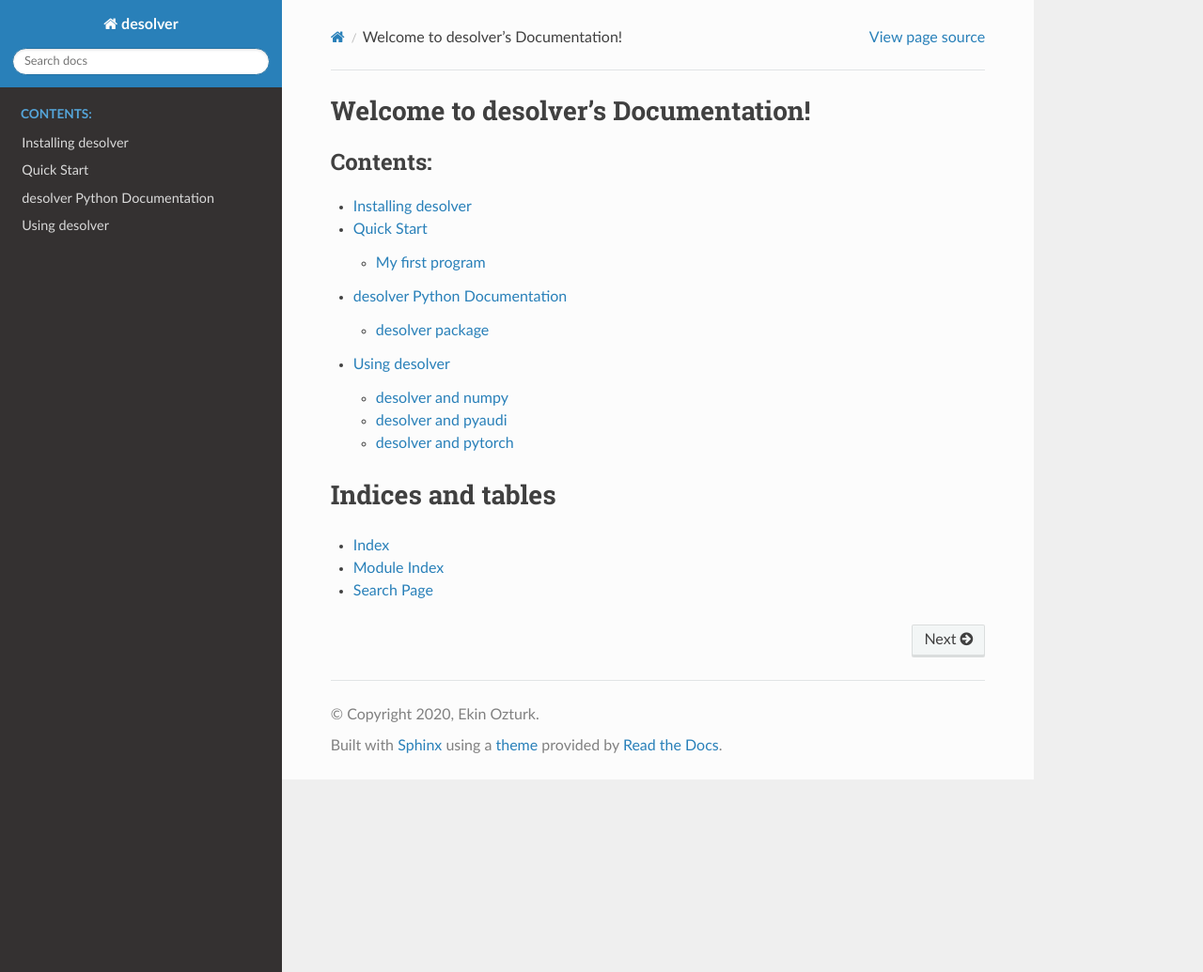
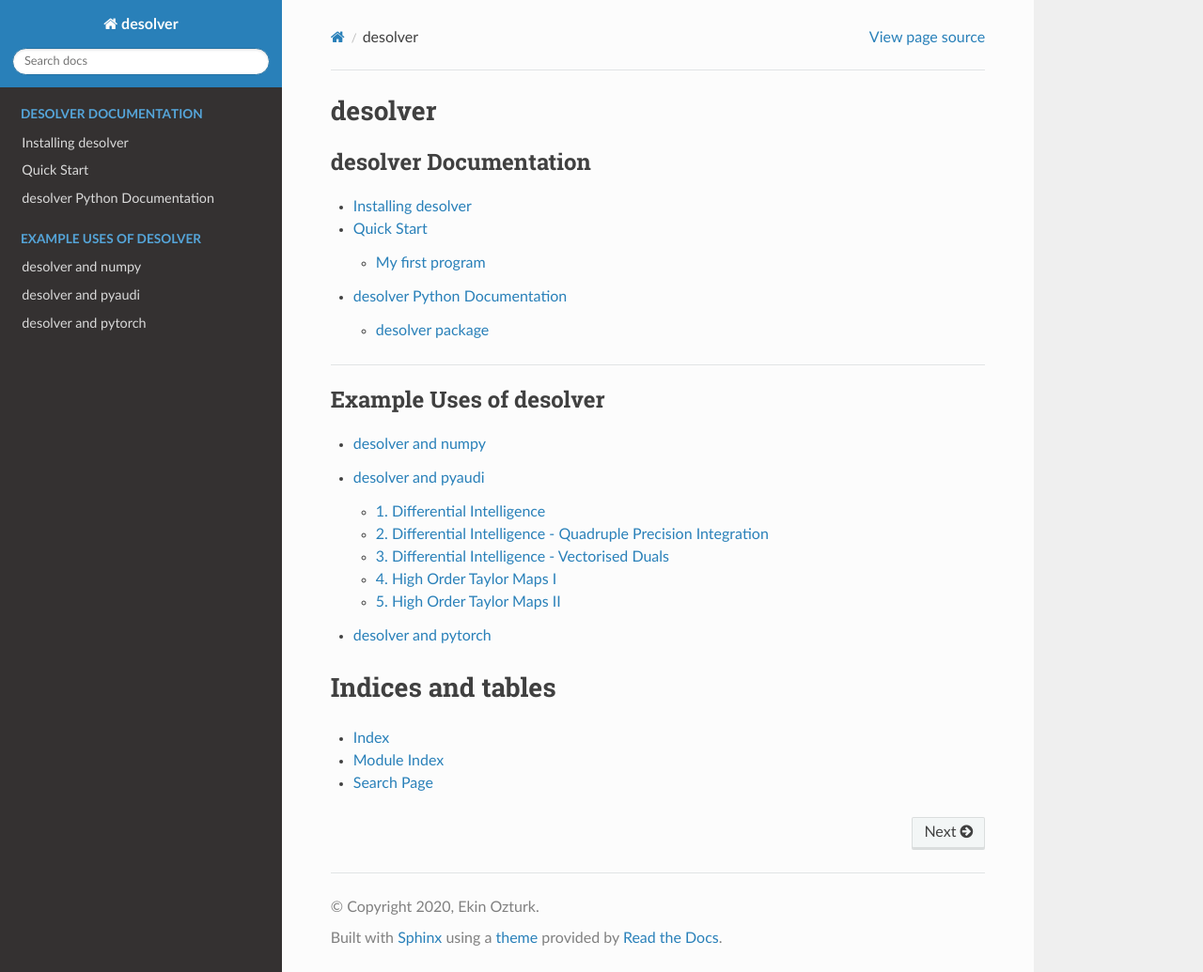
Before and after one commit to Microno95/desolver, a Sphinx documentation site: the page built from docs/index.rst, in a window 1280 px wide and 1035 px high. Shown: the whole window at 94% size. Built offline with Sphinx 7.4.7 and the Read the Docs theme 2.0.0, drawn with Linux system fonts in a browser that asks for light colours.

Commit message:
Updated documentation structure

```diff
--- a/docs/examples.rst
+++ /dev/null
@@ -1,12 +0,0 @@
-.. using desolver
-
-Using desolver
-==============
-
-.. toctree::
-   :maxdepth: 2
-   :caption: Contents:
-
-   numpy
-   pyaudi
-   pytorch
--- a/docs/index.rst
+++ b/docs/index.rst
@@ -3,17 +3,26 @@
    You can adapt this file completely to your liking, but it should at least
    contain the root `toctree` directive.
 
-Welcome to desolver's Documentation!
+desolver
 ====================================
 
 .. toctree::
    :maxdepth: 2
-   :caption: Contents:
+   :caption: desolver Documentation
 
    installation
    quickstart
    documentation
-   examples
+
+-----------------------------------------------
+
+.. toctree::
+    :maxdepth: 2
+    :caption: Example Uses of desolver
+
+    numpy
+    pyaudi
+    pytorch
 
 Indices and tables
 ==================
--- a/docs/numpy.rst
+++ b/docs/numpy.rst
@@ -5,7 +5,8 @@ desolver and numpy
 
 .. toctree::
    :maxdepth: 1
-   :caption: Contents:
+   :numbered:
+   :caption: Using numpy with desolver:
    :glob:
 
    examples/numpy/*
--- a/docs/pyaudi.rst
+++ b/docs/pyaudi.rst
@@ -5,7 +5,8 @@ desolver and pyaudi
 
 .. toctree::
    :maxdepth: 1
-   :caption: Contents:
+   :numbered:
+   :caption: Using pyaudi with desolver:
    :glob:
 
    examples/pyaudi/*
--- a/docs/pytorch.rst
+++ b/docs/pytorch.rst
@@ -5,7 +5,8 @@ desolver and pytorch
 
 .. toctree::
    :maxdepth: 1
-   :caption: Contents:
+   :numbered:
+   :caption: Using pytorch with desolver:
    :glob:
 
    examples/pytorch/*
```
Also changed, not shown: 1 other file.
